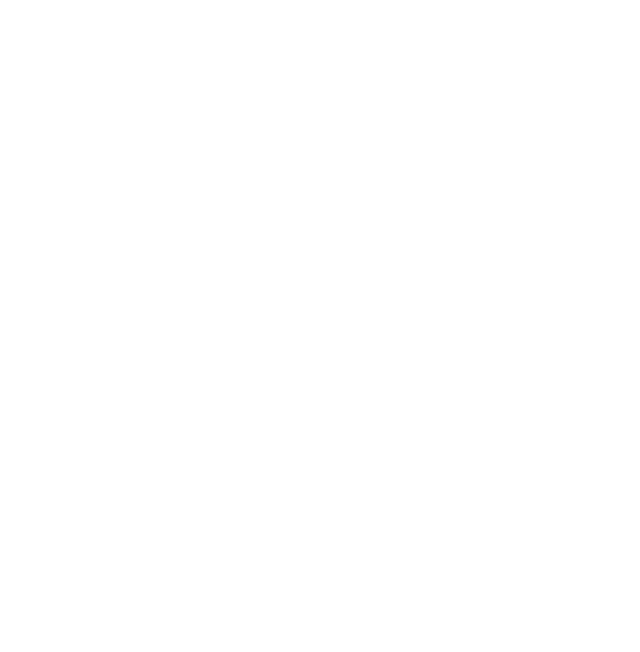
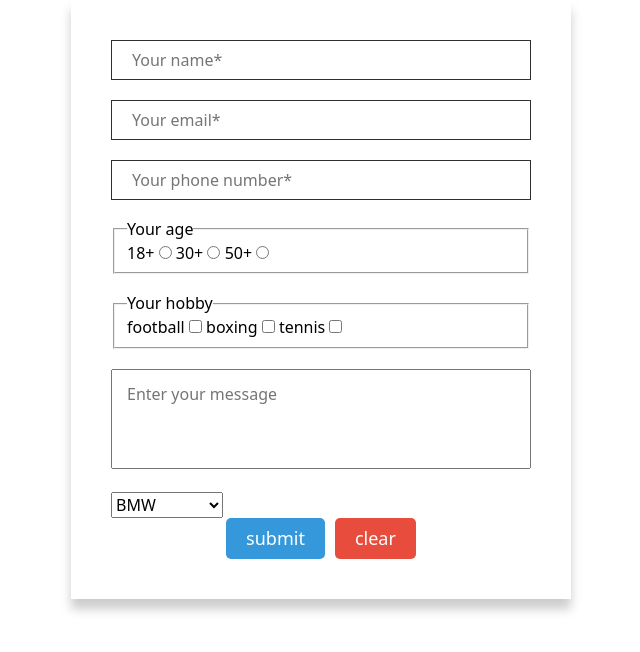
Before and after one commit to Olexiy-repin/bootcamp_38_on_HTML_CSS, a plain HTML site: page index.html in a window 1280 px wide. Shown: the whole page, without its empty margins (319-959 px from the left). Drawn offline with nearby package versions, Linux system fonts and the light colour scheme.

Commit message:
classwork

```diff
--- a/index.html
+++ b/index.html
@@ -11,5 +11,89 @@
     <link rel="stylesheet" href="./css/styles.css" />
   </head>
 
-  <body></body>
+  <body>
+    <form class="contact-form">
+      <input
+        type="text"
+        class="contact-form-input"
+        placeholder="Your name*"
+        required
+        name="user_name"
+        pattern="[a-zA-Zа-яА-ЯіІїЇ]+"
+        title="Oleksii"
+      />
+      <input
+        type="email"
+        class="contact-form-input"
+        placeholder="Your email*"
+        required
+        name="user_email"
+      />
+      <input
+        type="tel"
+        class="contact-form-input"
+        placeholder="Your phone number*"
+        required
+        name="user_phone_number"
+        pattern="[0-9]{3}-[0-9]{3}-[0-9]{2}-[0-9]{2}"
+        title="xxx-xxx-xx-xx"
+      />
+      <fieldset class="contact-form-fieldset">
+        <legend>Your age</legend>
+
+        <label for="user-age-18">18+</label>
+        <input type="radio" name="user_age" value="18+" id="user-age-18" />
+
+        <label for="user-age-30"> 30+</label>
+        <input type="radio" name="user_age" value="30+" id="user-age-30" />
+
+        <label for="user-age-50">50+</label>
+        <input type="radio" name="user_age" value="50+" id="user-age-50" />
+      </fieldset>
+      <fieldset class="contact-form-fieldset">
+        <legend>Your hobby</legend>
+
+        <label>
+          football
+          <input type="checkbox" name="user_hobby" value="football" />
+        </label>
+
+        <label>
+          boxing
+          <input type="checkbox" name="user_hobby" value="boxing" />
+        </label>
+
+        <label>
+          tennis
+          <input type="checkbox" name="user_hobby" value="tennis" />
+        </label>
+      </fieldset>
+      <textarea
+        name="user_message"
+        class="contact-form-message"
+        placeholder="Enter your message"
+      ></textarea>
+      <select name="user_car" >
+        <optgroup label="group 1">
+          <option value=BMW">BMW</option>
+          <option value="Mercedes">Mercedes</option>
+          <option value="Audi">Audi</option>
+        </optgroup>
+        <optgroup label="group 2">
+          <option value=BMW">BMW</option>
+          <option value="Mercedes">Mercedes</option>
+          <option value="Audi">Audi</option>
+        </optgroup>
+        <optgroup label="group 3">
+          <option value=BMW">BMW</option>
+          <option value="Mercedes">Mercedes</option>
+          <option value="Audi">Audi</option>
+        </optgroup>
+      </select>
+      <div class="contact-form-btn-wrapper">
+        <button type="submit" class="contact-form-btn contact-form-btn-submit">submit</button>
+        <button type="reset" class="contact-form-btn contact-form-btn-reset">clear</button>
+      </div>
+    </form>
+  </body>
 </html>
```
